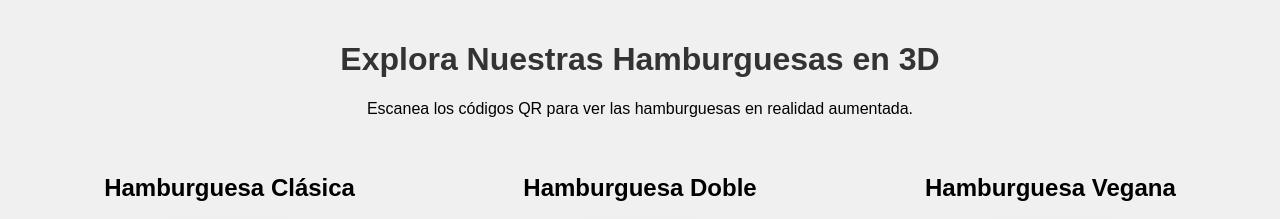
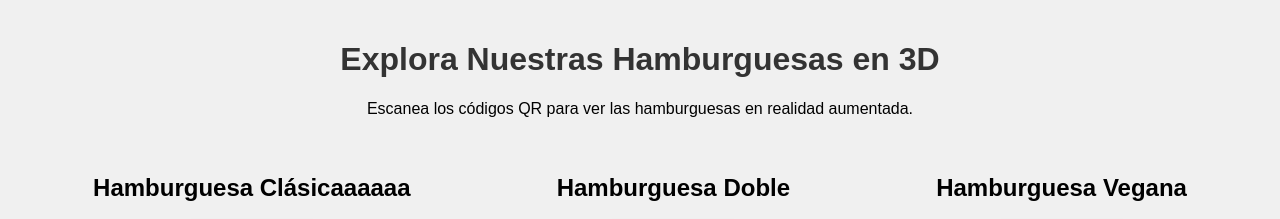
Before and after one commit to qrwebcl/Burger-prueba, a plain HTML site: page index.html in a window 1280 px wide. Shown: the top 219 px of the page. Drawn offline with Linux system fonts and the light colour scheme; grey boxes are pictures that could not be loaded.

Commit message:
Update index.html
aaaaa

```diff
--- a/index.html
+++ b/index.html
@@ -47,7 +47,7 @@
         <p>Escanea los códigos QR para ver las hamburguesas en realidad aumentada.</p>
         <div class="qr-container">
             <div class="qr-item">
-                <h2>Hamburguesa Clásica</h2>
+                <h2>Hamburguesa Clásicaaaaaa</h2>
                 <img src="https://api.qrserver.com/v1/create-qr-code/?size=150x150&data=https://qrwebcl.github.io/Burger-prueba/clasica.html" alt="QR Hamburguesa Clásica">
             </div>
             <div class="qr-item">
```
